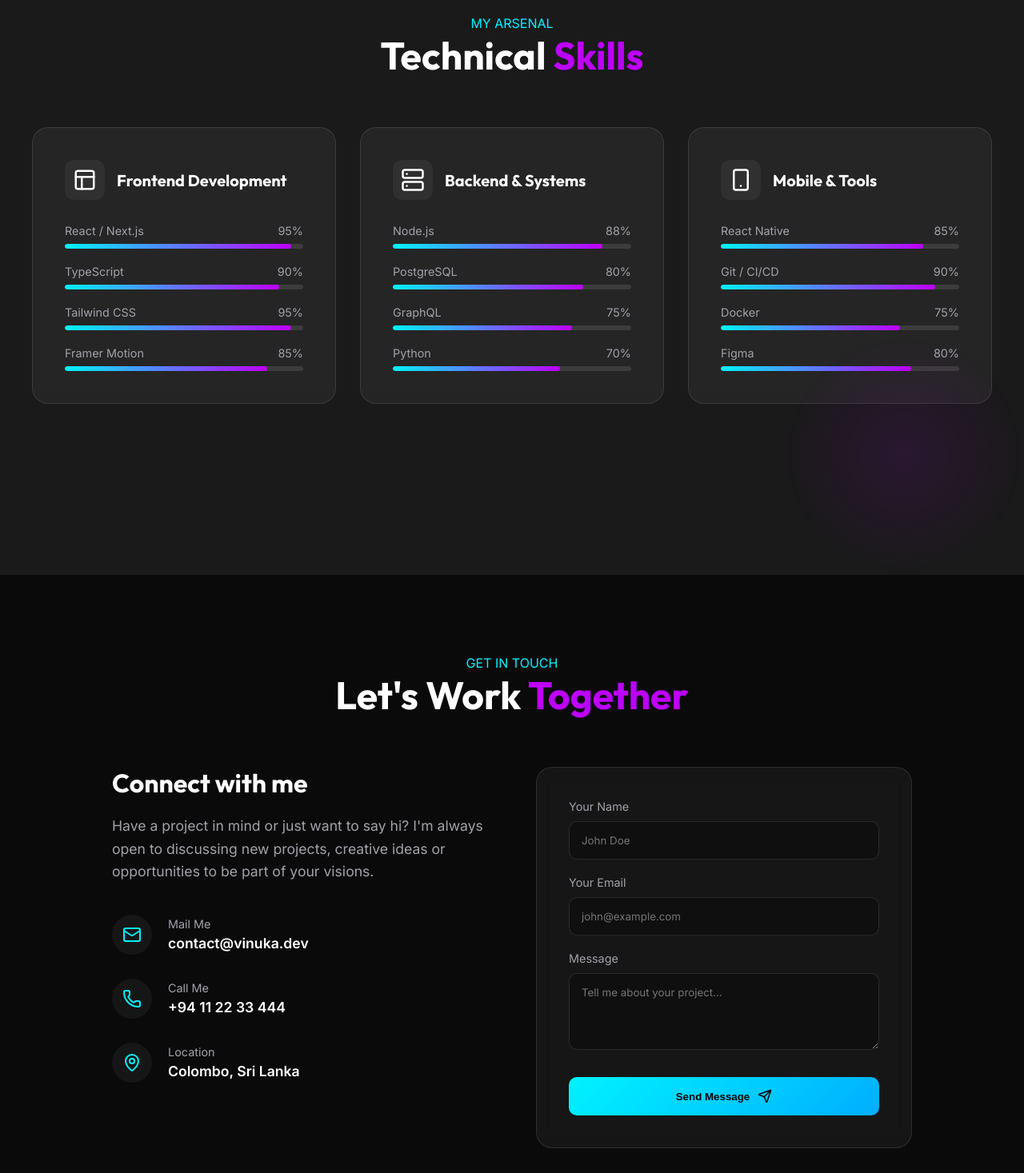
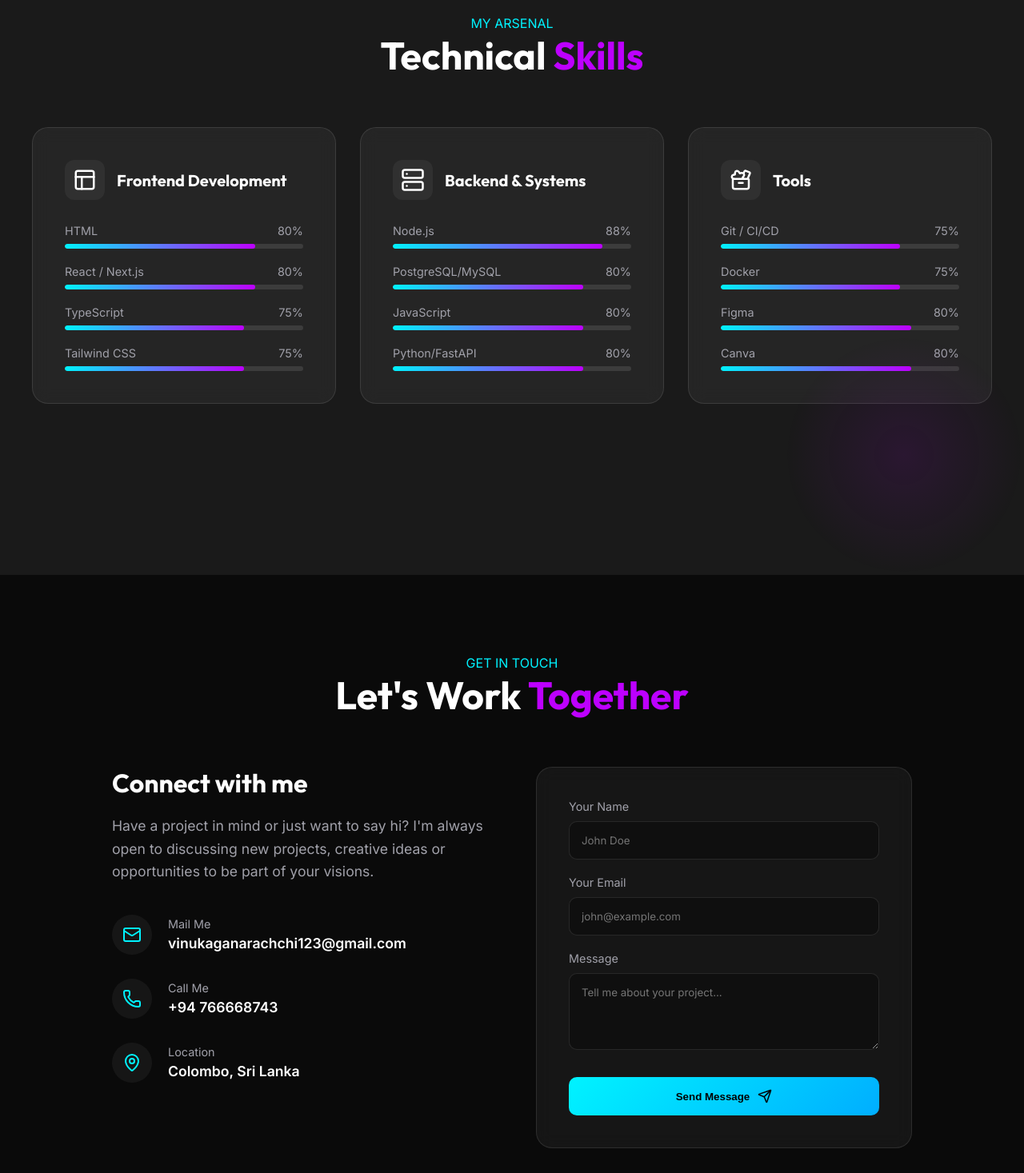
Before and after one commit to vinuka03/portfolio-, a React (Vite) app: page / in a window 1280 px wide. Shown: the part 2988-4455 px from the top of the page at 80% size. Built offline with nearby package versions, Linux system fonts and the light colour scheme.

Commit message:
contact me  section was edited. EmailJS was added for contacting.skills section was changed.

```diff
--- a/package.json
+++ b/package.json
@@ -10,6 +10,7 @@
     "preview": "vite preview"
   },
   "dependencies": {
+    "@emailjs/browser": "^4.4.1",
     "clsx": "^2.1.1",
     "framer-motion": "^12.26.1",
     "lucide-react": "^0.562.0",
--- a/src/components/Contact.jsx
+++ b/src/components/Contact.jsx
@@ -1,21 +1,38 @@
-
-import { useState } from 'react';
+import { useState, useRef } from 'react';
 import { motion, AnimatePresence } from 'framer-motion';
 import { Send, CheckCircle, Mail, MapPin, Phone } from 'lucide-react';
+import emailjs from '@emailjs/browser';
 import './Contact.scss';
 
 const Contact = () => {
-    const [formState, setFormState] = useState('idle'); // idle, submitting, success
+    const [formState, setFormState] = useState('idle'); // idle, submitting, success, error
+    const form = useRef();
 
     const handleSubmit = (e) => {
         e.preventDefault();
         setFormState('submitting');
 
-        // Simulate API call
-        setTimeout(() => {
-            setFormState('success');
-            setTimeout(() => setFormState('idle'), 3000);
-        }, 2000);
+        emailjs
+            .sendForm(
+                import.meta.env.VITE_EMAILJS_SERVICE_ID,
+                import.meta.env.VITE_EMAILJS_TEMPLATE_ID,
+                form.current,
+                {
+                    publicKey: import.meta.env.VITE_EMAILJS_PUBLIC_KEY,
+                }
+            )
+            .then(
+                () => {
+                    setFormState('success');
+                    e.target.reset();
+                    setTimeout(() => setFormState('idle'), 3000);
+                },
+                (error) => {
+                    console.error('FAILED...', error.text);
+                    setFormState('error');
+                    setTimeout(() => setFormState('idle'), 3000);
+                },
+            );
     };
 
     return (
@@ -48,7 +65,7 @@ const Contact = () => {
                             <div className="icon-box"><Mail size={24} /></div>
                             <div>
                                 <span className="label">Mail Me</span>
-                                <span className="value">contact@vinuka.dev</span>
+                                <span className="value">vinukaganarachchi123@gmail.com</span>
                             </div>
                         </div>
 
@@ -56,7 +73,7 @@ const Contact = () => {
                             <div className="icon-box"><Phone size={24} /></div>
                             <div>
                                 <span className="label">Call Me</span>
-                                <span className="value">+94 11 22 33 444</span>
+                                <span className="value">+94 766668743</span>
                             </div>
                         </div>
 
@@ -75,18 +92,18 @@ const Contact = () => {
                         whileInView={{ opacity: 1, x: 0 }}
                         viewport={{ once: true }}
                     >
-                        <form onSubmit={handleSubmit}>
+                        <form ref={form} onSubmit={handleSubmit}>
                             <div className="form-group">
                                 <label>Your Name</label>
-                                <input type="text" placeholder="John Doe" required />
+                                <input type="text" name="user_name" placeholder="John Doe" required />
                             </div>
                             <div className="form-group">
                                 <label>Your Email</label>
-                                <input type="email" placeholder="john@example.com" required />
+                                <input type="email" name="user_email" placeholder="john@example.com" required />
                             </div>
                             <div className="form-group">
                                 <label>Message</label>
-                                <textarea placeholder="Tell me about your project..." rows="4" required></textarea>
+                                <textarea name="message" placeholder="Tell me about your project..." rows="4" required></textarea>
                             </div>
 
                             <button type="submit" className={`submit-btn ${formState}`} disabled={formState !== 'idle'}>
@@ -124,6 +141,17 @@ const Contact = () => {
                                             Message Sent! <CheckCircle size={18} />
                                         </motion.span>
                                     )}
+                                    {formState === 'error' && (
+                                        <motion.span
+                                            key="error"
+                                            initial={{ opacity: 0 }}
+                                            animate={{ opacity: 1 }}
+                                            exit={{ opacity: 0 }}
+                                            className="btn-content error"
+                                        >
+                                            Failed! Try again.
+                                        </motion.span>
+                                    )}
                                 </AnimatePresence>
                                 <div className="btn-glow"></div>
                             </button>
--- a/src/components/Skills.jsx
+++ b/src/components/Skills.jsx
@@ -1,6 +1,6 @@
 
 import { motion } from 'framer-motion';
-import { Database, Layout, Server, Smartphone, Terminal, Cpu } from 'lucide-react';
+import { Database, Layout, Server, Smartphone, Terminal, Cpu, ToolCaseIcon } from 'lucide-react';
 import './Skills.scss';
 
 const Skills = () => {
@@ -9,10 +9,11 @@ const Skills = () => {
             title: "Frontend Development",
             icon: <Layout size={30} />,
             skills: [
-                { name: "React / Next.js", level: 95 },
-                { name: "TypeScript", level: 90 },
-                { name: "Tailwind CSS", level: 95 },
-                { name: "Framer Motion", level: 85 },
+                { name: "HTML", level: 80 },
+                { name: "React / Next.js", level: 80 },
+                { name: "TypeScript", level: 75 },
+                { name: "Tailwind CSS", level: 75 }
+
             ]
         },
         {
@@ -20,19 +21,20 @@ const Skills = () => {
             icon: <Server size={30} />,
             skills: [
                 { name: "Node.js", level: 88 },
-                { name: "PostgreSQL", level: 80 },
-                { name: "GraphQL", level: 75 },
-                { name: "Python", level: 70 },
+                { name: "PostgreSQL/MySQL", level: 80 },
+                { name: "JavaScript", level: 80 },
+                { name: "Python/FastAPI", level: 80 },
             ]
         },
         {
-            title: "Mobile & Tools",
-            icon: <Smartphone size={30} />,
+            title: "Tools",
+            icon: <ToolCaseIcon size={30} />,
             skills: [
-                { name: "React Native", level: 85 },
-                { name: "Git / CI/CD", level: 90 },
+
+                { name: "Git / CI/CD", level: 75 },
                 { name: "Docker", level: 75 },
                 { name: "Figma", level: 80 },
+                { name: "Canva", level: 80 }
             ]
         }
     ];
```
Also changed, not shown: 2 other files (tests, documents, lock files or other folders).
